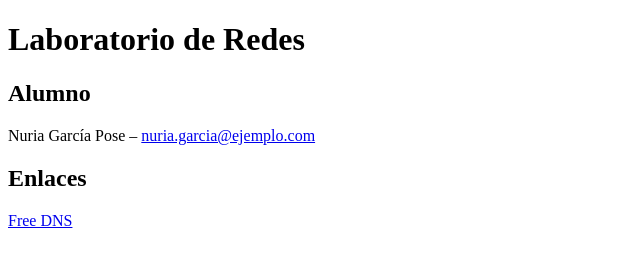
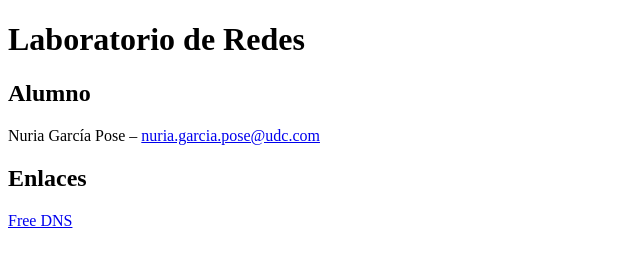
Before and after one commit to nurpose/nuria-garcia-pose-web, a plain HTML site: page index.html in a window 1280 px wide. Shown: the full height of the page, 0-640 px from the left. Drawn offline with Linux system fonts and the light colour scheme.

Commit message:
Update index.html

```diff
--- a/index.html
+++ b/index.html
@@ -11,7 +11,7 @@
   <h2>Alumno</h2>
   <p>
     Nuria García Pose –
-    <a href="mailto:nuria.garcia@ejemplo.com">nuria.garcia@ejemplo.com</a>
+    <a href="mailto:nuria.garcia@ejemplo.com">nuria.garcia.pose@udc.com</a>
   </p>
 
   <h2>Enlaces</h2>
```
